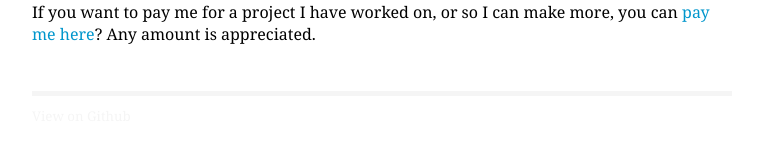
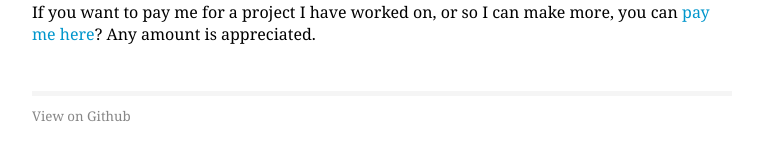
Before and after one commit to ir-g/ir-g.github.io, a Jekyll site: the page built from index.md, in a window 1280 px wide. Shown: the part 425-586 px from the top of the page, without its empty margins (258-1021 px from the left). Built offline with Jekyll 4.4.1, drawn with Linux system fonts in a browser that asks for light colours.

Commit message:
Update default.html

```diff
--- a/_layouts/default.html
+++ b/_layouts/default.html
@@ -83,7 +83,7 @@ blogmenu:                       {{ blogmenu }}
         {{ content }}
         <br>
         <hr>
-        <small><a style="color: #f5f5f5;" href="/gh-edit/?repo={{site.github.repo}}&branch={{site.github.branch}}&path={{page.path}}">View on Github</a></small>
+        <small><a style="color: #868686;" href="/gh-edit/?repo={{site.github.repo}}&branch={{site.github.branch}}&path={{page.path}}">View on Github</a></small>
       </div>
     </div>
     <script>
```
